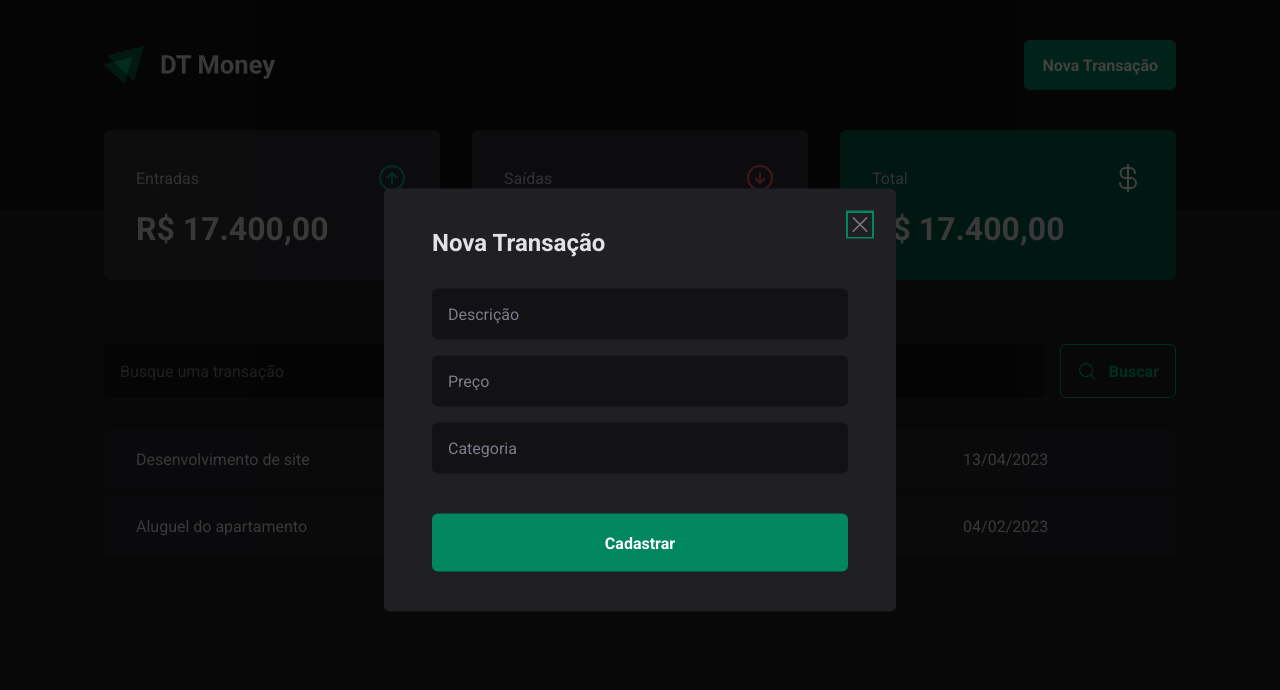
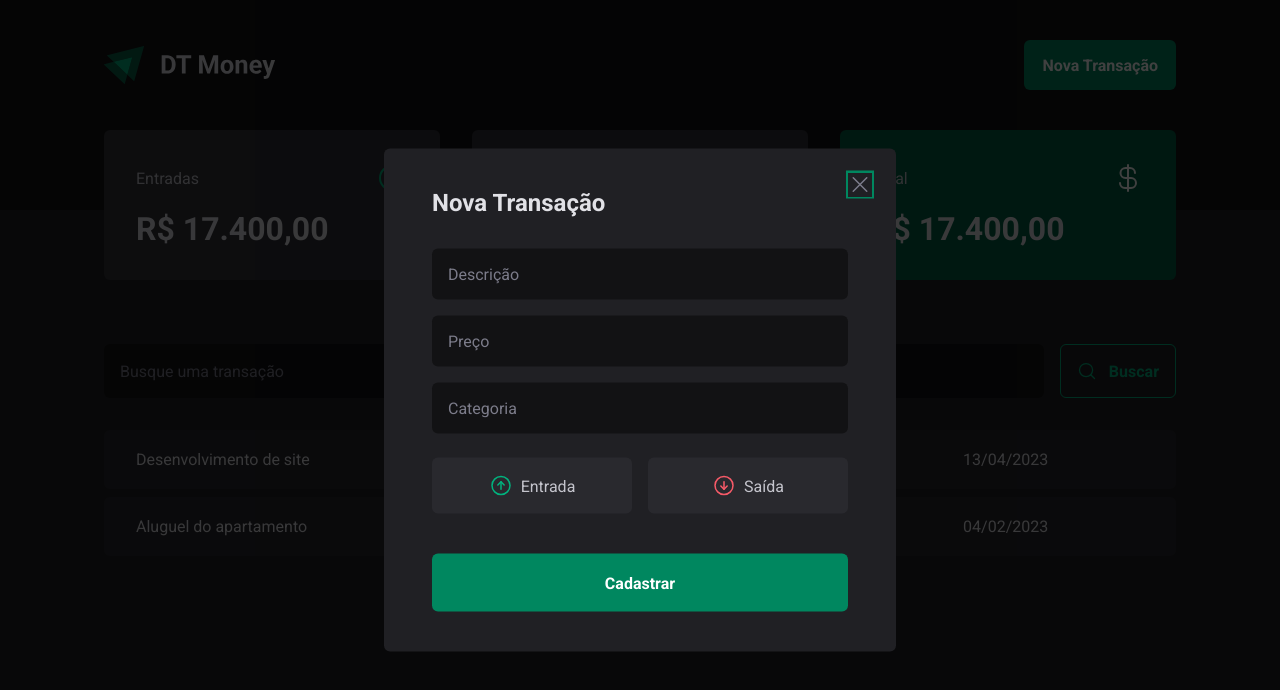
Before and after one commit to YanCardoso/money-y, a React (Vite) app: page / in a window 1280 px wide. Both pictures are taken after a click on the button "Nova Transação". Shown: the top 690 px of the page. Built offline with nearby package versions, Linux system fonts and the light colour scheme.

Commit message:
radix radiogroup

```diff
--- a/package.json
+++ b/package.json
@@ -11,6 +11,7 @@
   },
   "dependencies": {
     "@radix-ui/react-dialog": "^1.0.4",
+    "@radix-ui/react-radio-group": "^1.1.3",
     "phosphor-react": "^1.4.1",
     "react": "^18.2.0",
     "react-dom": "^18.2.0",
--- a/src/components/NewTransactionModal/index.tsx
+++ b/src/components/NewTransactionModal/index.tsx
@@ -1,6 +1,12 @@
 import * as Dialog from '@radix-ui/react-dialog'
-import { X } from 'phosphor-react'
-import { CloseButton, Content, Overlay } from './styles'
+import { ArrowCircleDown, ArrowCircleUp, X } from 'phosphor-react'
+import {
+  CloseButton,
+  Content,
+  Overlay,
+  TransactionType,
+  TransactionTypeButton,
+} from './styles'
 
 export function NewTransactionModal() {
 	return (
@@ -9,7 +15,7 @@
 			<Content>
 				<Dialog.Title>Nova Transação</Dialog.Title>
 				<CloseButton>
-					<X size={24}/>
+					<X size={24} />
 				</CloseButton>
 				<form action=''>
 					<input
@@ -28,6 +34,23 @@
 						required
 					/>
 
+					<TransactionType>
+						<TransactionTypeButton
+							variant='income'
+							value='income'
+						>
+							<ArrowCircleUp size={24} />
+							Entrada
+						</TransactionTypeButton>
+						<TransactionTypeButton
+							variant='outcome'
+							value='outcome'
+						>
+							<ArrowCircleDown size={24} />
+							Saída
+						</TransactionTypeButton>
+					</TransactionType>
+
 					<button type='submit'>Cadastrar</button>
 				</form>
 			</Content>
--- a/src/components/NewTransactionModal/styles.ts
+++ b/src/components/NewTransactionModal/styles.ts
@@ -1,4 +1,5 @@
 import * as Dialog from '@radix-ui/react-dialog'
+import * as RadioGroup from '@radix-ui/react-radio-group'
 import styled from 'styled-components'
 
 export const Overlay = styled(Dialog.Overlay)`
@@ -68,3 +69,47 @@
 
 	color: ${(props) => props.theme['gray-500']};
 `
+export const TransactionType = styled(RadioGroup.Root)`
+	display: grid;
+	grid-template-columns: repeat(2, 1fr);
+	gap: 1rem;
+	margin-top: 0.5rem;
+`
+interface TransactionTypeButtonProps {
+	variant: 'income' | 'outcome'
+}
+
+export const TransactionTypeButton = styled(RadioGroup.Item)<TransactionTypeButtonProps>`
+	background: ${(props) => props.theme['gray-700']};
+	padding: 1rem;
+	display: flex;
+	align-items: center;
+	justify-content: center;
+	gap: 0.5rem;
+	border-radius: 6px;
+	cursor: pointer;
+	border: 0;
+	color: ${(props) => props.theme['gray-300']};
+
+	svg {
+		color: ${(props) =>
+			props.variant === 'income'
+				? props.theme['green-300']
+				: props.theme['red-300']};
+	}
+
+	&[data-state='unchecked']:hover {
+		background-color: ${(props) => props.theme['gray-600']};
+	}
+	&[data-state='checked'] {
+		color: ${(props) => props.theme.white};
+		background-color: ${(props) =>
+			props.variant === 'income'
+				? props.theme['green-500']
+				: props.theme['red-500']};
+
+		svg {
+			color: ${(props) => props.theme.white};
+		}
+	}
+`
```
Also changed, not shown: 1 other file (tests, documents, lock files or other folders).
